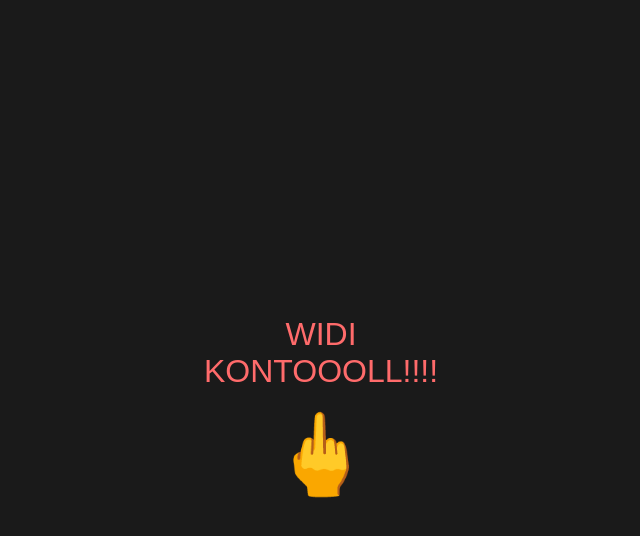
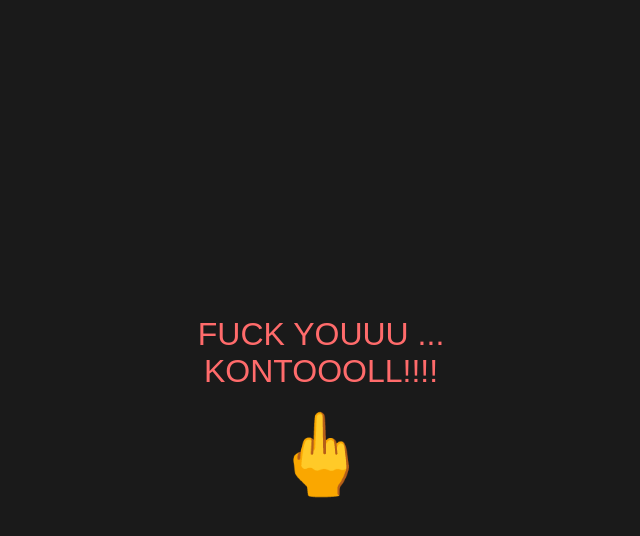
Before and after one commit to pytze95/klayout_checking, a plain HTML site: page index.html in a window 1280 px wide. Both pictures are taken after a click on the button "BUKA YAA!!!". Shown: the whole page, without its empty margins (319-959 px from the left). Drawn offline with Linux system fonts and the light colour scheme.

Commit message:
Update index.html

```diff
--- a/index.html
+++ b/index.html
@@ -66,7 +66,7 @@
     </div>
 
     <div id="content-page">
-        <div class="name">WIDI<br>KONTOOOLL!!!!</div>
+        <div class="name">FUCK YOUUU ... <br>KONTOOOLL!!!!</div>
         <div class="finger">🖕</div>
     </div>
 
```
